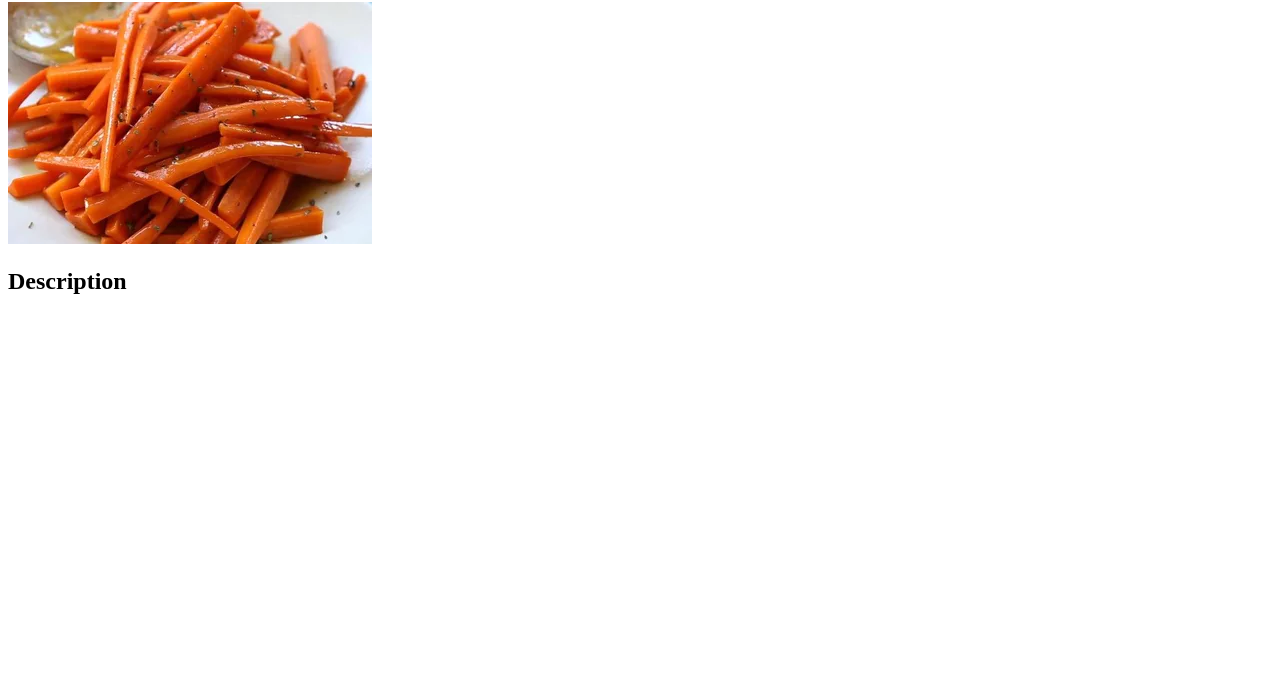
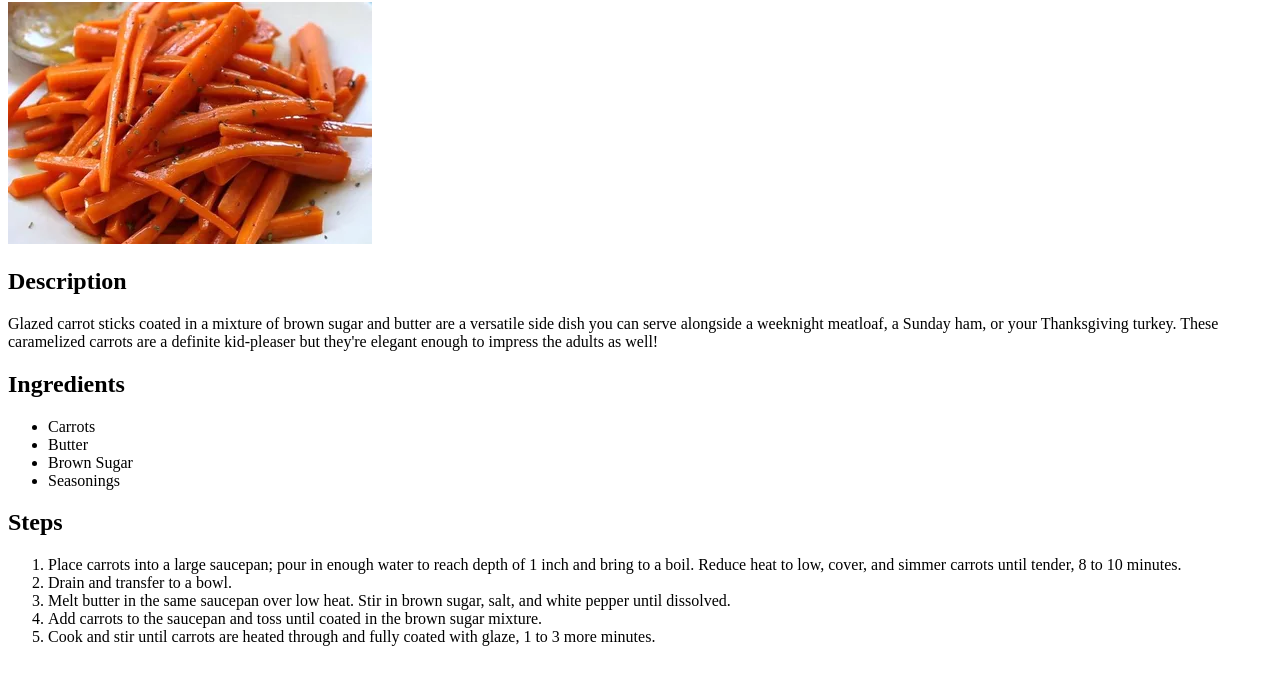
Before and after one commit to wesley026/odin-recipe, a plain HTML site: page recipes/carrots.html in a window 1280 px wide. Shown: the part 78-762 px from the top of the page. Drawn offline with Linux system fonts and the light colour scheme.

Commit message:
Added ingredients and steps for recipe

```diff
--- a/recipes/carrots.html
+++ b/recipes/carrots.html
@@ -11,6 +11,28 @@
     <img src="carrot.jpg" alt="carrot">
 
     <h2>Description</h2>
+    <p>Glazed carrot sticks coated in a mixture of brown sugar and butter are a versatile side dish you can serve alongside a weeknight meatloaf, a Sunday ham, or your Thanksgiving turkey.
+    These caramelized carrots are a definite kid-pleaser but they're elegant enough to impress the adults as well!</p>
+
+    <h2>Ingredients</h2>
+    <ul>
+        <li>Carrots</li>
+        <li>Butter</li>
+        <li>Brown Sugar</li>
+        <li>Seasonings</li>
+
+    </ul>
+
+    <h2>Steps</h2>
+    <ol>
+        <li>Place carrots into a large saucepan; pour in enough water to reach depth of 1 inch and bring to a boil.
+        Reduce heat to low, cover, and simmer carrots until tender, 8 to 10 minutes. </li>
+        <li>Drain and transfer to a bowl. </li>
+        <li>Melt butter in the same saucepan over low heat. Stir in brown sugar, salt, and white pepper until dissolved. </li>
+        <li>Add carrots to the saucepan and toss until coated in the brown sugar mixture.</li>
+        <li>Cook and stir until carrots are heated through and fully coated with glaze, 1 to 3 more minutes.</li>
+    </ol>
+
 
 </body>
 </html>
```
